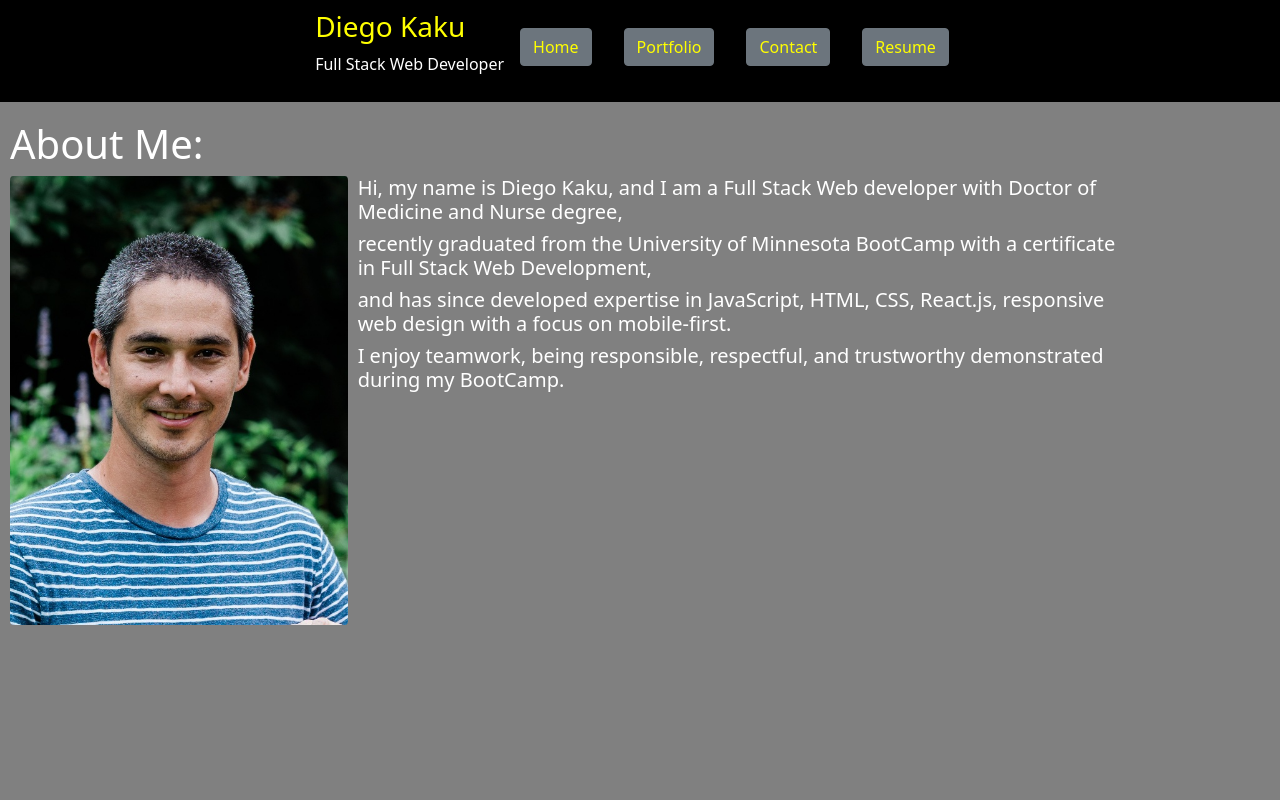
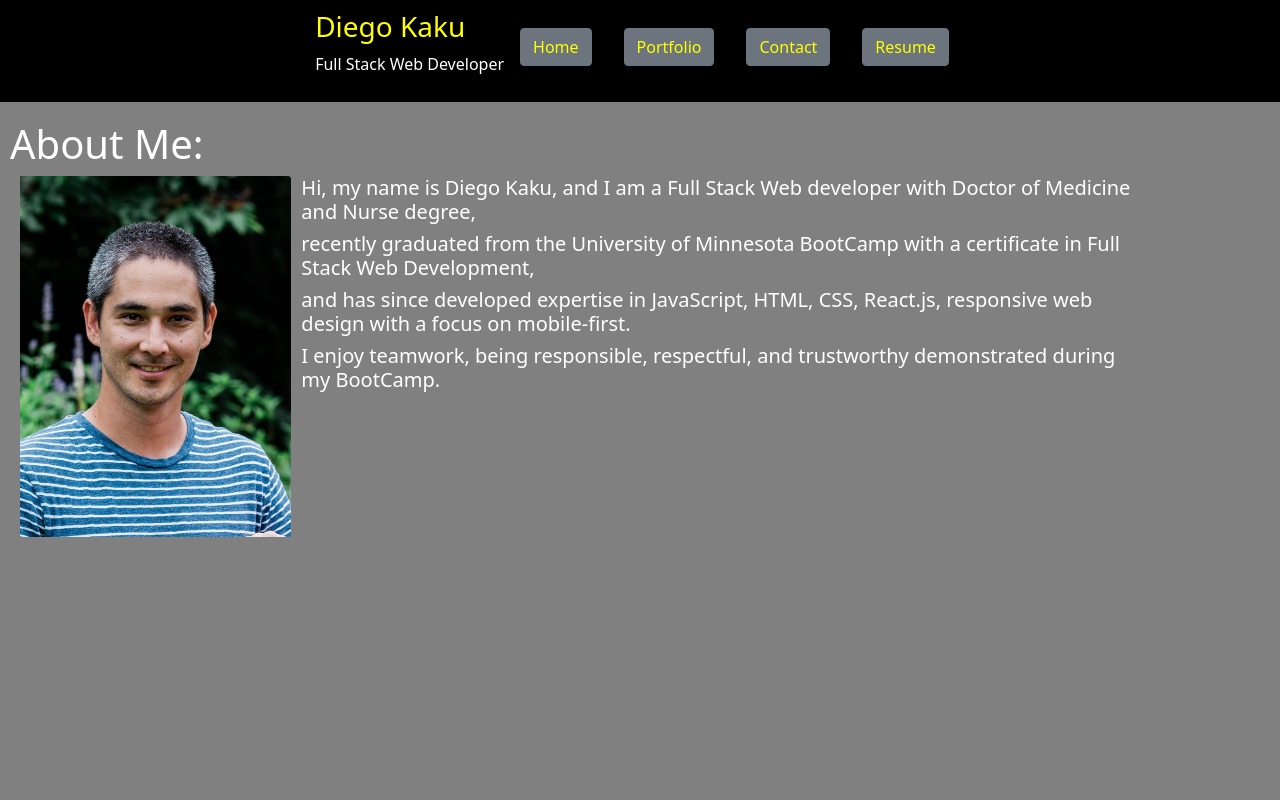
Before and after one commit to kakudiego/C-20-React_React-Portifolio, a React (Create React App) app: page / in a window 1280 px wide. Shown: the top 800 px of the page. Built offline with nearby package versions, Linux system fonts and the light colour scheme.

Commit message:
fix padding img

```diff
--- a/src/components/laptop/laptop.styles.css
+++ b/src/components/laptop/laptop.styles.css
@@ -10,6 +10,6 @@
 }
 
 .foto {
-  width: 30%;
+  width: 25%;
   height: auto;
 }
--- a/src/components/pages/Portfolio.js
+++ b/src/components/pages/Portfolio.js
@@ -16,7 +16,7 @@ function Portfolio() {
           <p className='fab fa-twitter'>
             <h4 style={{ marginLeft: '15px', color: 'white' }}>FlavoredText</h4>
             <p style={{ marginLeft: '15px', color: 'white' }}>Your next go-to recipe blog! Create an account, find, save, comment and share new recipes.</p>
-            <a style={{ textDecoration: 'none', color: 'yellow' }} href='https://fathomless-spire-74558.herokuapp.com' target="_blank" rel="noreferrer noopener" >
+            <a style={{ textDecoration: 'none', color: 'yellow', paddingLeft: '10px' }} href='https://fathomless-spire-74558.herokuapp.com' target="_blank" rel="noreferrer noopener" >
               <button type="button" className="btn btn-secondary" style={{ color: 'yellow' }}>
                 Deployed - JavaScript + HTML + CSS
               </button>
@@ -30,7 +30,7 @@ function Portfolio() {
           <p className='fab fa-twitter'>
             <h4 style={{ marginLeft: '15px', color: 'white' }}>Password Generator</h4>
             <p style={{ marginLeft: '15px', color: 'white' }}>Password Generator with prompt for criteria.</p>
-            <a style={{ textDecoration: 'none' }} href='https://kakudiego.github.io/C-3-JavaScript_Basic-Password-Generator/' target="_blank" rel="noreferrer noopener">
+            <a style={{ textDecoration: 'none', paddingLeft: '10px' }} href='https://kakudiego.github.io/C-3-JavaScript_Basic-Password-Generator/' target="_blank" rel="noreferrer noopener">
               <button type="button" className="btn btn-secondary" style={{ color: 'yellow' }}>
                 Deployed - React + JavaScript + HTML + CSS
               </button>
@@ -44,7 +44,7 @@ function Portfolio() {
           <p className='fab fa-twitter'>
             <h4 style={{ marginLeft: '15px', color: 'white' }}>Work Day Scheduler</h4>
             <p style={{ marginLeft: '15px', color: 'white' }}>A simple calendar app for scheduling your work day.</p>
-            <a style={{ textDecoration: 'none' }} href='https://kakudiego.github.io/C-5-Third-Party-APIs_Work-Day-Scheduler/' target="_blank" rel="noreferrer noopener">
+            <a style={{ textDecoration: 'none', paddingLeft: '10px' }} href='https://kakudiego.github.io/C-5-Third-Party-APIs_Work-Day-Scheduler/' target="_blank" rel="noreferrer noopener">
               <button type="button" className="btn btn-secondary" style={{ color: 'yellow' }}>
                 Deployed - JavaScript + HTML + CSS
               </button>
@@ -58,7 +58,7 @@ function Portfolio() {
           <p className='fab fa-twitter'>
             <h4 style={{ marginLeft: '15px', color: 'white' }}>Weather-Dashboard</h4>
             <p style={{ marginLeft: '15px', color: 'white' }}>Minimal Weather App using OpenWeather One Call API to retrieve weather data.</p>
-            <a style={{ textDecoration: 'none' }} href='https://kakudiego.github.io/C-6-Server-Side-APIs_Weather-Dashboard/' target="_blank" rel="noreferrer noopener">
+            <a style={{ textDecoration: 'none', paddingLeft: '10px' }} href='https://kakudiego.github.io/C-6-Server-Side-APIs_Weather-Dashboard/' target="_blank" rel="noreferrer noopener">
               <button type="button" className="btn btn-secondary" style={{ color: 'yellow' }}>
                 Deployed - JavaScript + HTML + CSS
               </button>
@@ -73,7 +73,7 @@ function Portfolio() {
             <h4 style={{ marginLeft: '15px', color: 'white' }}>Note-Taker</h4>
             <p style={{ marginLeft: '15px', color: 'white' }}>Note Taker that can be used to write and save notes.
             </p>
-            <a style={{ textDecoration: 'none' }} href='https://boiling-crag-36276.herokuapp.com/' target="_blank" rel="noreferrer noopener">
+            <a style={{ textDecoration: 'none', paddingLeft: '10px' }} href='https://boiling-crag-36276.herokuapp.com/' target="_blank" rel="noreferrer noopener">
               <button type="button" className="btn btn-secondary" style={{ color: 'yellow' }}>
                 Deployed - JavaScript + HTML + CSS
               </button>
@@ -87,7 +87,7 @@ function Portfolio() {
           <p className='fab fa-twitter'>
             <h4 style={{ marginLeft: '15px', color: 'white' }}>Budget Tracker</h4>
             <p style={{ marginLeft: '15px', color: 'white' }}>Track your budget online and offline.</p>
-            <p style={{ textDecoration: 'none' }} href='https://thawing-dusk-86360.herokuapp.com/' target="_blank" rel="noreferrer noopener">
+            <p style={{ textDecoration: 'none', paddingLeft: '10px' }} href='https://thawing-dusk-86360.herokuapp.com/' target="_blank" rel="noreferrer noopener">
               <button type="button" className="btn btn-secondary" style={{ color: 'yellow' }}>
                 Deployed - JavaScript + HTML + CSS
               </button>
@@ -101,7 +101,7 @@ function Portfolio() {
           <p className='fab fa-twitter'>
             <h4 style={{ marginLeft: '15px', color: 'white' }}>README-Generator</h4>
             <p style={{ marginLeft: '15px', color: 'white' }}>Simple and quick command-line application created to generate a README.md file.</p>
-            <a style={{ textDecoration: 'none' }} href='https://github.com/kakudiego/C-9-Node.js_Professional-README-Generator' target="_blank" rel="noreferrer noopener">
+            <a style={{ textDecoration: 'none', paddingLeft: '10px' }} href='https://github.com/kakudiego/C-9-Node.js_Professional-README-Generator' target="_blank" rel="noreferrer noopener">
               <button type="button" className="btn btn-secondary" style={{ color: 'yellow' }}>
                 GitHub - JavaScript
               </button>
--- a/src/components/tablet-mobile/tablet-mobile.styles.css
+++ b/src/components/tablet-mobile/tablet-mobile.styles.css
@@ -10,7 +10,8 @@
 }
 
 img {
-  width: 100%;
+  width: 75%;
   height: auto;
   border-radius: 1%;
+  padding-left: 10px;
 }
```
